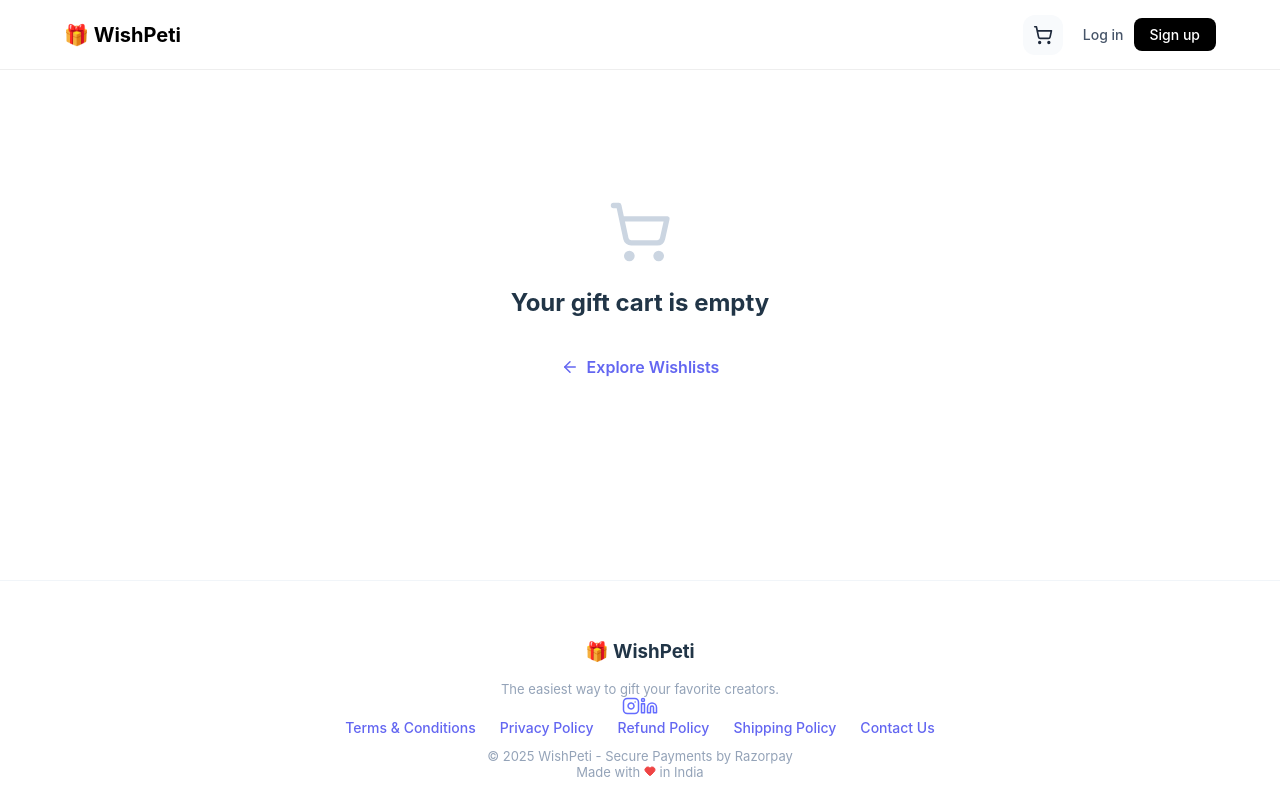
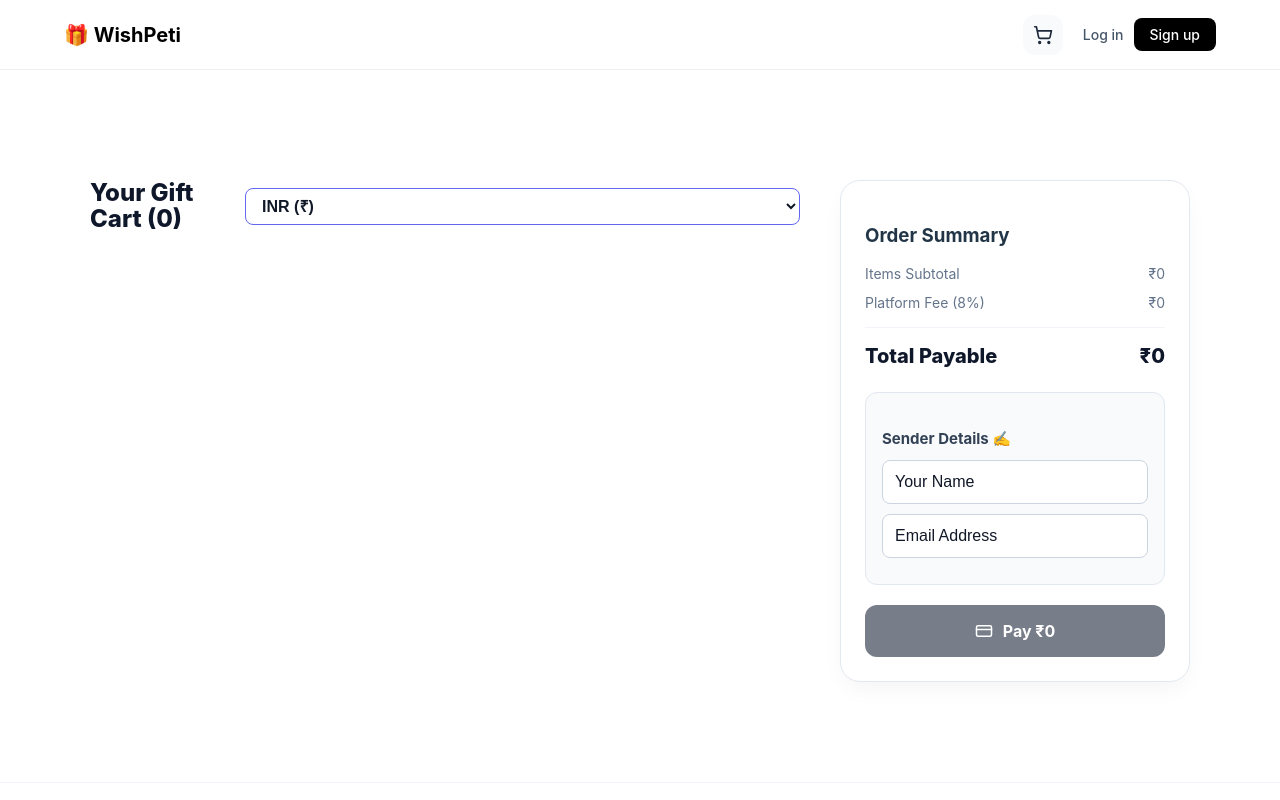
Before and after one commit to srujitha-wishpeti/wishpeti-staging, a React (Vite) app: page /cart in a window 1280 px wide. Shown: the top 800 px of the page. Built offline with nearby package versions, Linux system fonts and the light colour scheme.

Commit message:
cart currency fixes

```diff
--- a/src/pages/CartPage.jsx
+++ b/src/pages/CartPage.jsx
@@ -28,8 +28,6 @@ export default function CartPage() {
   const handleCurrencyChange = async (newCode) => {
     try {
       await updateCurrency(newCode);
-      // NOTE: If you change currency here, the cart items won't auto-convert
-      // because they were saved with a specific price.
     } catch (err) {
       console.error("Failed to update currency:", err);
     }
@@ -42,18 +40,42 @@ export default function CartPage() {
     window.dispatchEvent(new Event('cartUpdated'));
   };
 
-  // 🚀 NO MATH: Just sum up the prices exactly as they are in the cart
+  /**
+   * 🚀 THE CORE FIX:
+   * This function normalizes the price. If the item was added in USD
+   * but we are viewing in INR, it converts back. If they match, it stays.
+   */
+  const getNormalizedPrice = (item) => {
+    const savedPrice = parseFloat(item.price) || 0;
+    const savedCurrency = item.added_currency || 'INR'; // Fallback to INR if not set
+
+    // 1. If saved currency matches current view, return exactly the saved price
+    if (savedCurrency === currency.code) {
+      return savedPrice;
+    }
+
+    // 2. If we are viewing INR but item was saved in something else (like USD)
+    // Convert it BACK to INR using the rate it was saved with
+    if (currency.code === 'INR') {
+        const rateAtTimeOfAdding = item.added_rate || currency.rate || 1;
+        return savedPrice / rateAtTimeOfAdding;
+    }
+
+    // 3. If we are viewing a different currency than what was saved
+    // First get the "Pure INR" then multiply by current global rate
+    const rateAtTimeOfAdding = item.added_rate || 1;
+    const baseINR = savedCurrency === 'INR' ? savedPrice : (savedPrice / rateAtTimeOfAdding);
+    return baseINR * (currency.rate || 1);
+  };
+
   const calculateSubtotal = () => {
-    return cartItems.reduce((sum, item) => {
-      return sum + (parseFloat(item.price) || 0);
-    }, 0);
+    return cartItems.reduce((sum, item) => sum + getNormalizedPrice(item), 0);
   };
 
   const subtotal = calculateSubtotal();
   const platformFee = subtotal * 0.08;
   const finalPayable = subtotal + platformFee;
 
-  // 🚀 NO MATH: Just format the number with the correct symbol
   const formatPrice = (amount) => {
     return new Intl.NumberFormat(currency.code === 'INR' ? 'en-IN' : 'en-US', {
       style: 'currency',
@@ -65,16 +87,12 @@ export default function CartPage() {
   const isFormIncomplete = !senderName.trim() || !senderEmail.trim() || !senderEmail.includes('@');
 
   const handleCheckout = async () => {
-    // 🚀 RAZORPAY LOGIC
-    // We need to know if the finalPayable is USD or INR to send to Razorpay.
-    // If currency.code is INR, we multiply by 100 (paise).
-    // If currency.code is USD, we must convert to INR first for Razorpay India.
-
+    // For Razorpay (INR Base)
+    // We get the subtotal in current view, convert to INR, then to Paise
     let amountInPaise;
     if (currency.code === 'INR') {
       amountInPaise = Math.round(finalPayable * 100);
     } else {
-      // Convert back to INR for the actual charge
       amountInPaise = Math.round((finalPayable / currency.rate) * 100);
     }
 
@@ -133,23 +151,12 @@ export default function CartPage() {
     }
   };
 
-  if (cartItems.length === 0) {
-    return (
-      <div className="cart-empty-state">
-        <ShoppingCart size={64} color="#cbd5e1" />
-        <h2>Your gift cart is empty</h2>
-        <Link to="/" className="back-btn"><ArrowLeft size={18}/> Explore Wishlists</Link>
-      </div>
-    );
-  }
-
   return (
     <div className="cart-page-container">
       <div className="cart-content">
         <div className="cart-items-list">
           <div className="cart-header-row">
             <h1>Your Gift Cart ({cartItems.length})</h1>
-
             <select
               className="currency-dropdown-minimal"
               value={currency.code}
@@ -172,7 +179,7 @@ export default function CartPage() {
               <div className="cart-item-info">
                 <h4>{item.title}</h4>
                 <p className="cart-item-recipient">For: <strong>{item.recipient_name || 'Verified Creator'}</strong></p>
-                <span className="cart-item-price">{formatPrice(item.price)}</span>
+                <span className="cart-item-price">{formatPrice(getNormalizedPrice(item))}</span>
               </div>
               <button onClick={() => removeItem(index)} className="cart-remove-btn">
                 <Trash2 size={18} />
@@ -213,7 +220,6 @@ export default function CartPage() {
               value={senderEmail}
               onChange={(e) => setSenderEmail(e.target.value)}
             />
-            <div className="privacy-note">🔒 Private & Secure Checkout</div>
           </div>
 
           <button
```
